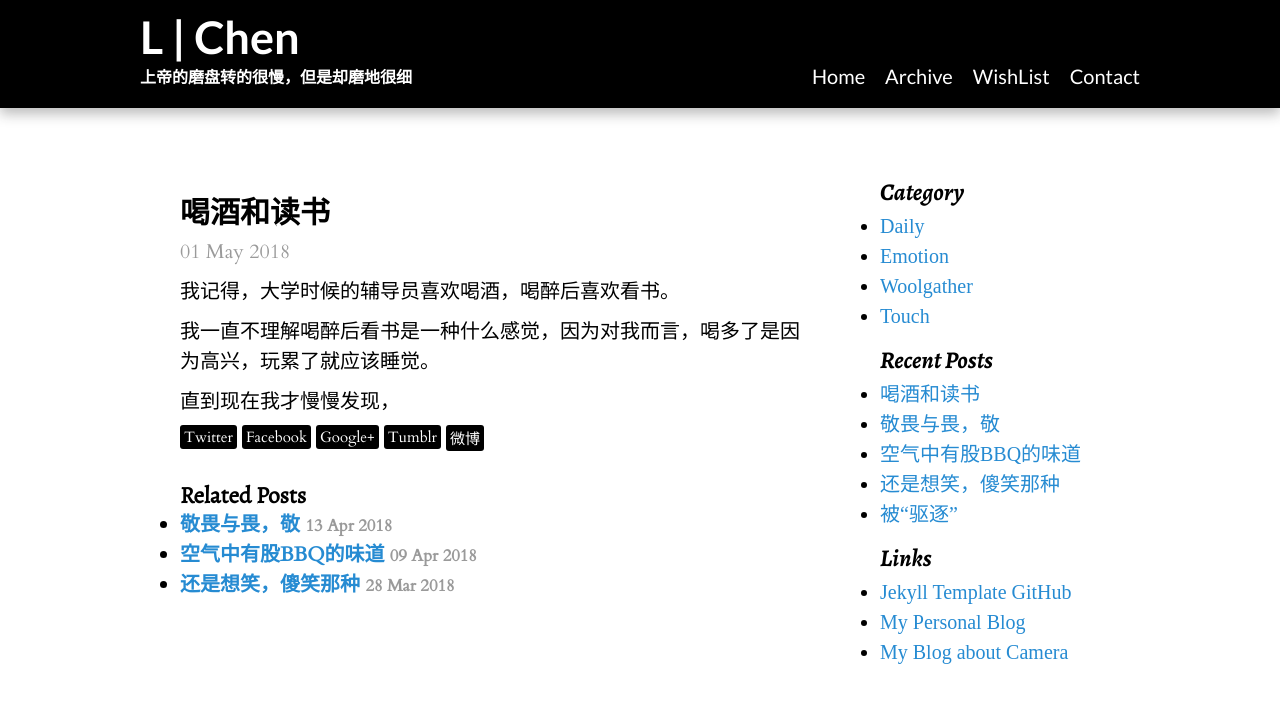
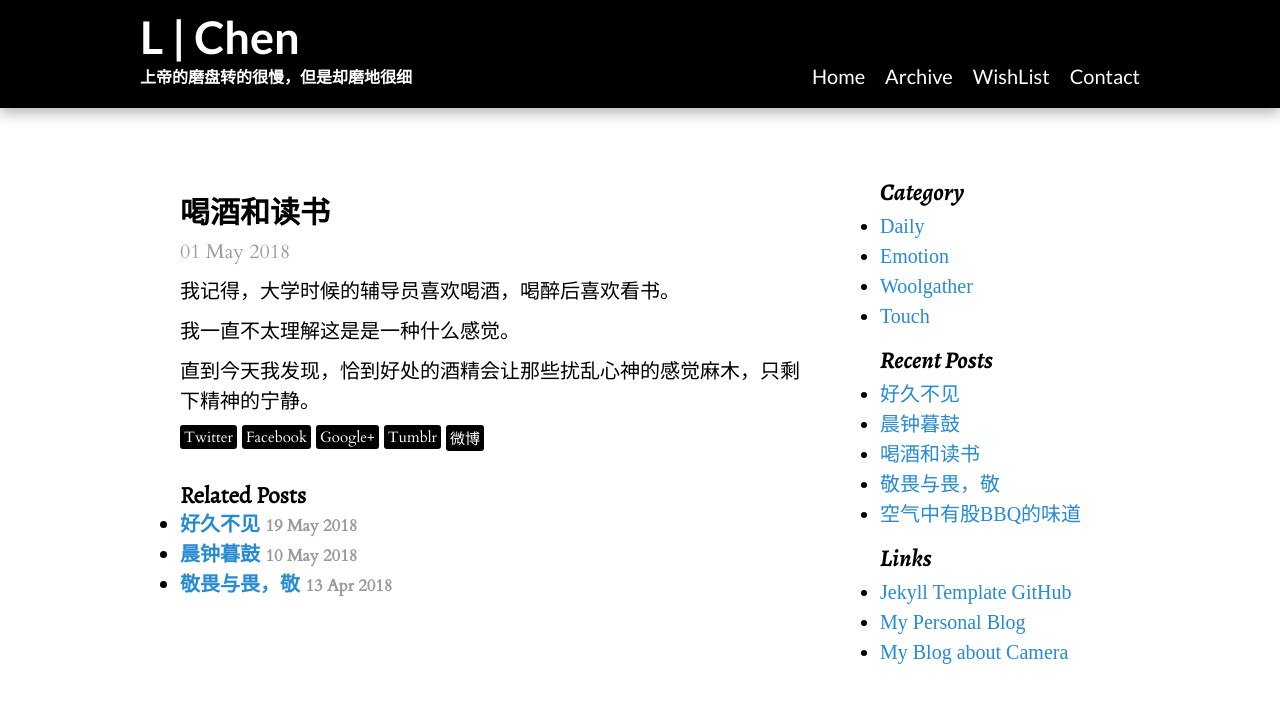
Before and after one commit to runningUnicorn/runningUnicorn.github.io, a Jekyll site: the page built from _posts/2018-05-01-喝酒和读书.md, in a window 1280 px wide. Shown: the top 703 px of the page. Built offline with Jekyll 4.4.1, drawn with Linux system fonts in a browser that asks for light colours; some web fonts are replaced.

Commit message:
new post

```diff
--- a/_posts/2018-05-01-喝酒和读书.md
+++ b/_posts/2018-05-01-喝酒和读书.md
@@ -6,6 +6,6 @@ category: Daily
 
 我记得，大学时候的辅导员喜欢喝酒，喝醉后喜欢看书。
 
-我一直不理解喝醉后看书是一种什么感觉，因为对我而言，喝多了是因为高兴，玩累了就应该睡觉。
+我一直不太理解这是是一种什么感觉。
 
-直到现在我才慢慢发现，
+直到今天我发现，恰到好处的酒精会让那些扰乱心神的感觉麻木，只剩下精神的宁静。
```
Also changed, not shown: _posts/2018-05-10-晨钟暮鼓.md (added, +11 -0 lines), _posts/2018-05-19-好久不见.md (added, +15 -0 lines).
